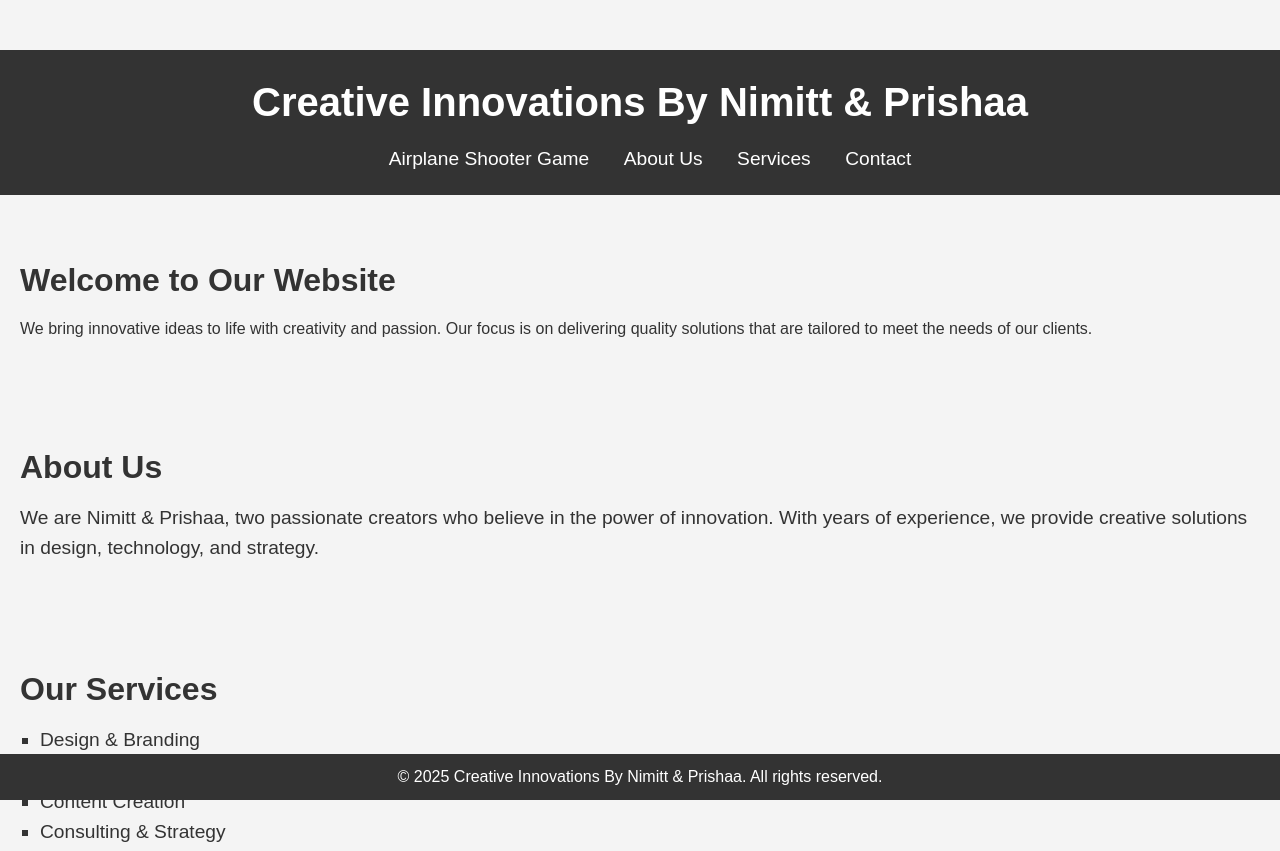
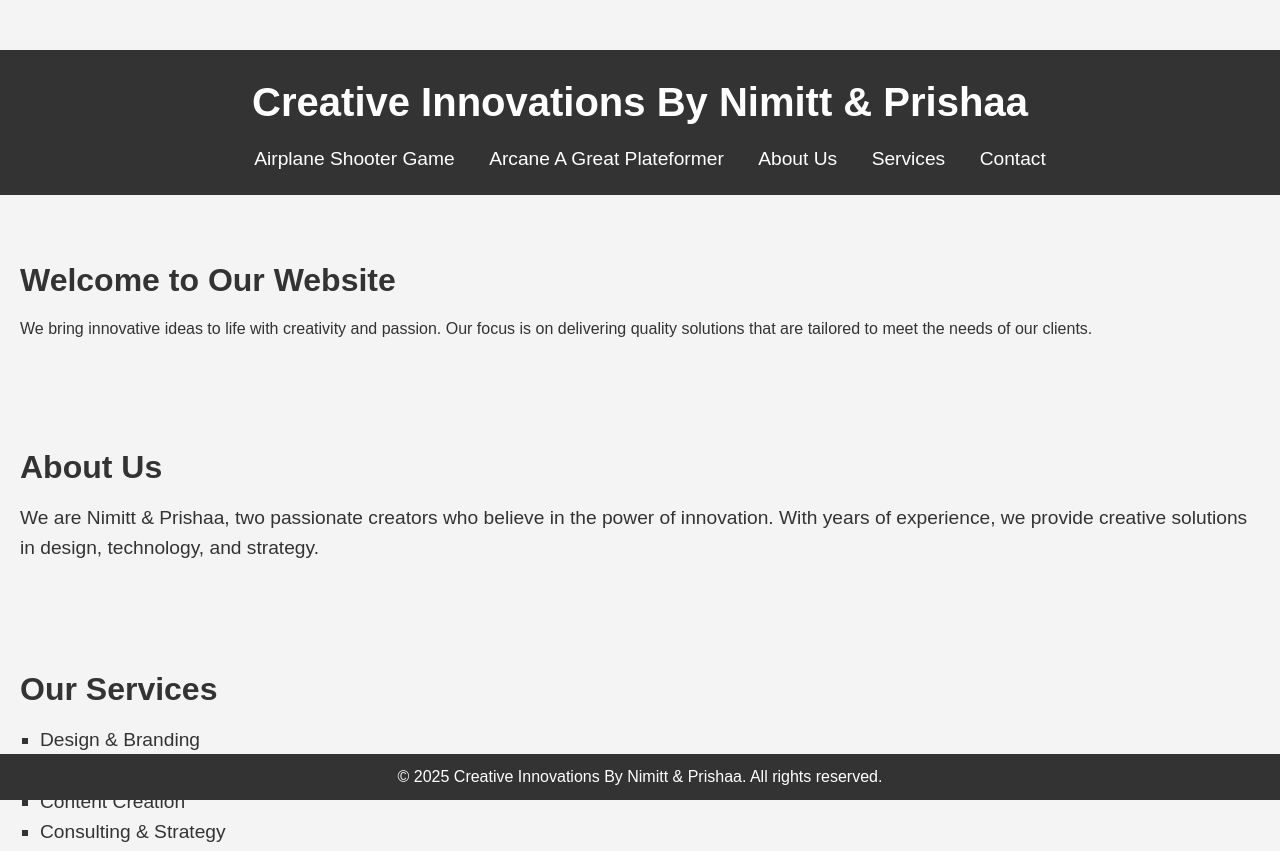
Before and after one commit to nitinkumarjain/CreativeInnovationsByNimittPrishaa-, a plain HTML site: page Index.html in a window 1280 px wide. Shown: the top 851 px of the page. Drawn offline with Linux system fonts and the light colour scheme.

Commit message:
Update Index.html

```diff
--- a/Index.html
+++ b/Index.html
@@ -14,6 +14,7 @@
         <nav>
             <ul>
                 <li><a href="Airplane_Shooter.html" target="_blank">Airplane Shooter Game</a></li>
+                <li><a href="Arcane.html" target="_blank">Arcane A Great Plateformer</a></li>
                 <li><a href="#about">About Us</a></li>
                 <li><a href="#services">Services</a></li>
                 <li><a href="#contact">Contact</a></li>
```
